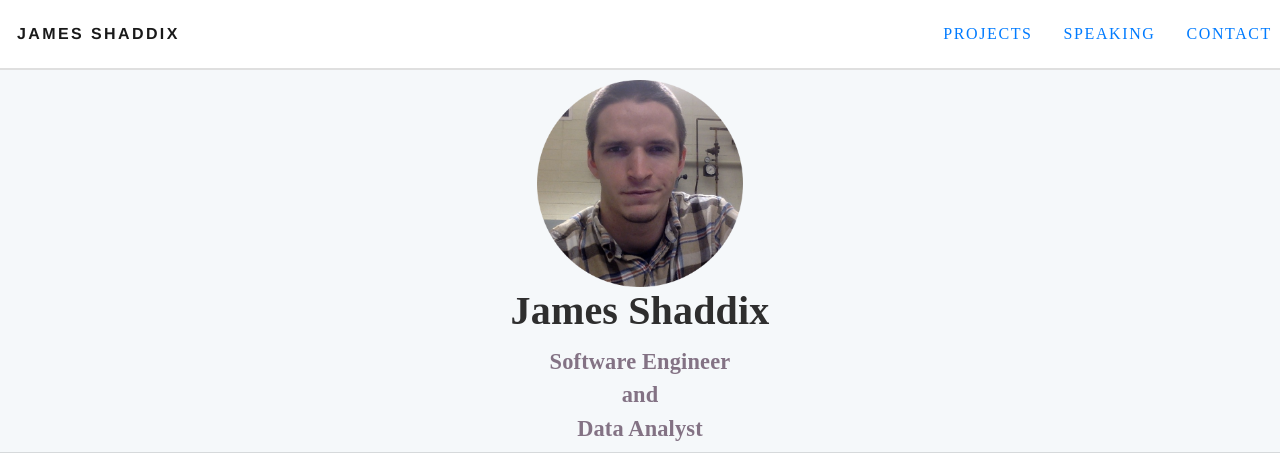
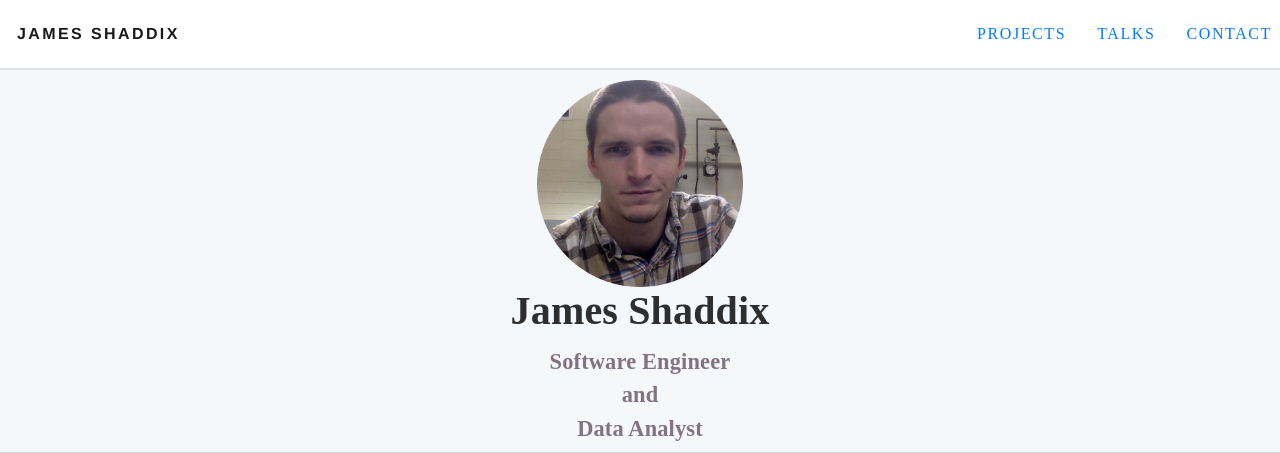
Before and after one commit to Jim-Shaddix/Personal-Website, a Flask app: page / in a window 1280 px wide. Shown: the top 453 px of the page. Run offline with Flask 2, Linux system fonts and the light colour scheme; some libraries are stand-ins or nearby versions.

Commit message:
changed title from speaing -> talks

```diff
--- a/app.py
+++ b/app.py
@@ -74,18 +74,18 @@ def projects():
                            project_singles=project_singles)
 
 
-@app.route("/speaking")
-def speaking():
+@app.route("/talks")
+def talks():
 
     # json file to parse
-    json_file = "static/json/speaking.json"
+    json_file = "static/json/talks.json"
 
     # parsed json results
     project_list = read_json(json_file)
 
-    return render_template("speaking.html",
+    return render_template("talks.html",
                            project_list=project_list,
-                           title="speaking")
+                           title="talks")
 
 
 @app.route("/contact", methods=['GET', 'POST'])
--- a/static/json/speaking.json
+++ b/static/json/talks.json
@@ -13,7 +13,7 @@
 
   {
     "title": "Boosted Decision Trees In Particle Physics",
-    "slides_powerpoint": "presentations/Boosted-Decision-Trees.pptx",
+    "slides_powerpoint": "static/presentations/Boosted-Decision-Trees.pptx",
     "file_name":"Boosted-Decision-Trees.pptx",
     "image": "images/speaking/Boosted-Decision-Trees.png",
     "date": "5/10/18",
@@ -25,7 +25,7 @@
 
   {
     "title": "Machine Learning In Physics",
-    "slides_powerpoint": "presentations/Machine-Learning.pptx",
+    "slides_powerpoint": "static/presentations/Machine-Learning.pptx",
     "file_name":"Machine-Learning.pptx",
     "image": "images/speaking/Machine-Learning.png",
     "date": "3/21/18",
--- a/templates/layout.html
+++ b/templates/layout.html
@@ -48,7 +48,7 @@
         <a class="nav-text nav-link " href="projects"> PROJECTS </a>
       </li>
       <li class="nav-item">
-        <a class="nav-text nav-link" href="speaking"> SPEAKING </a>
+        <a class="nav-text nav-link" href="talks"> TALKS </a>
       </li>
       <li class="nav-item">
         <a class="nav-text nav-link" href="contact"> CONTACT </a>
```
Also changed, not shown: templates/talks.html (renamed from templates/speaking.html, +3 -5 lines).
